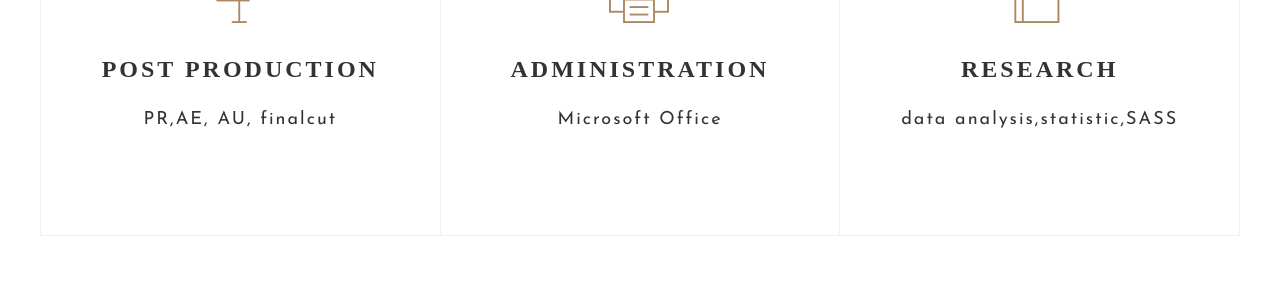
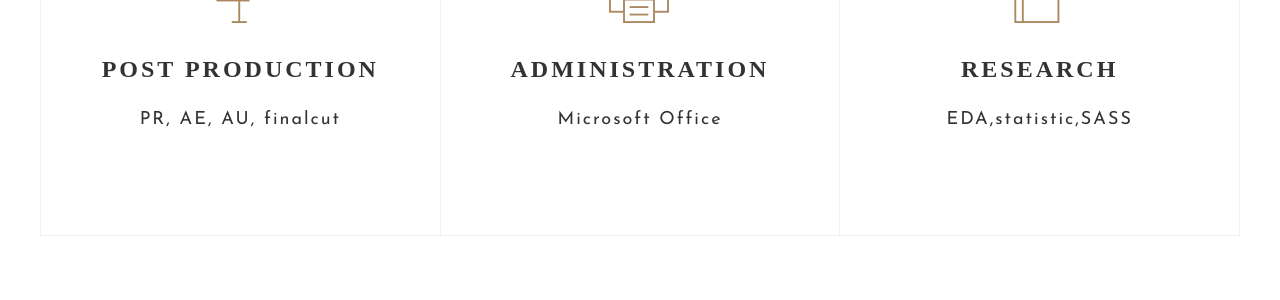
Before and after one commit to sarawh/sarawh.github.io, a Jekyll site: the page built from services-2.html, in a window 1280 px wide and 900 px high, scrolled down 1058 px. Shown: the part 150-450 px from the top of the window. Built offline with Jekyll 4.4.1, drawn with Linux system fonts in a browser that asks for light colours; some web fonts are replaced.

Commit message:
mini change

```diff
--- a/services-2.html
+++ b/services-2.html
@@ -12,13 +12,13 @@ services:
   desc: Layout design,content development,wordpress,html,css
   icon: icon-basic-mouse
 - title: Post Production
-  desc: PR,AE, AU, finalcut
+  desc: PR, AE, AU, finalcut
   icon: icon-basic-signs
 - title: Administration
   desc: Microsoft Office
   icon: icon-basic-printer
 - title: Research
-  desc: data analysis,statistic,SASS
+  desc: EDA,statistic,SASS
   icon: icon-basic-book
 
 <!-- steps:
```
